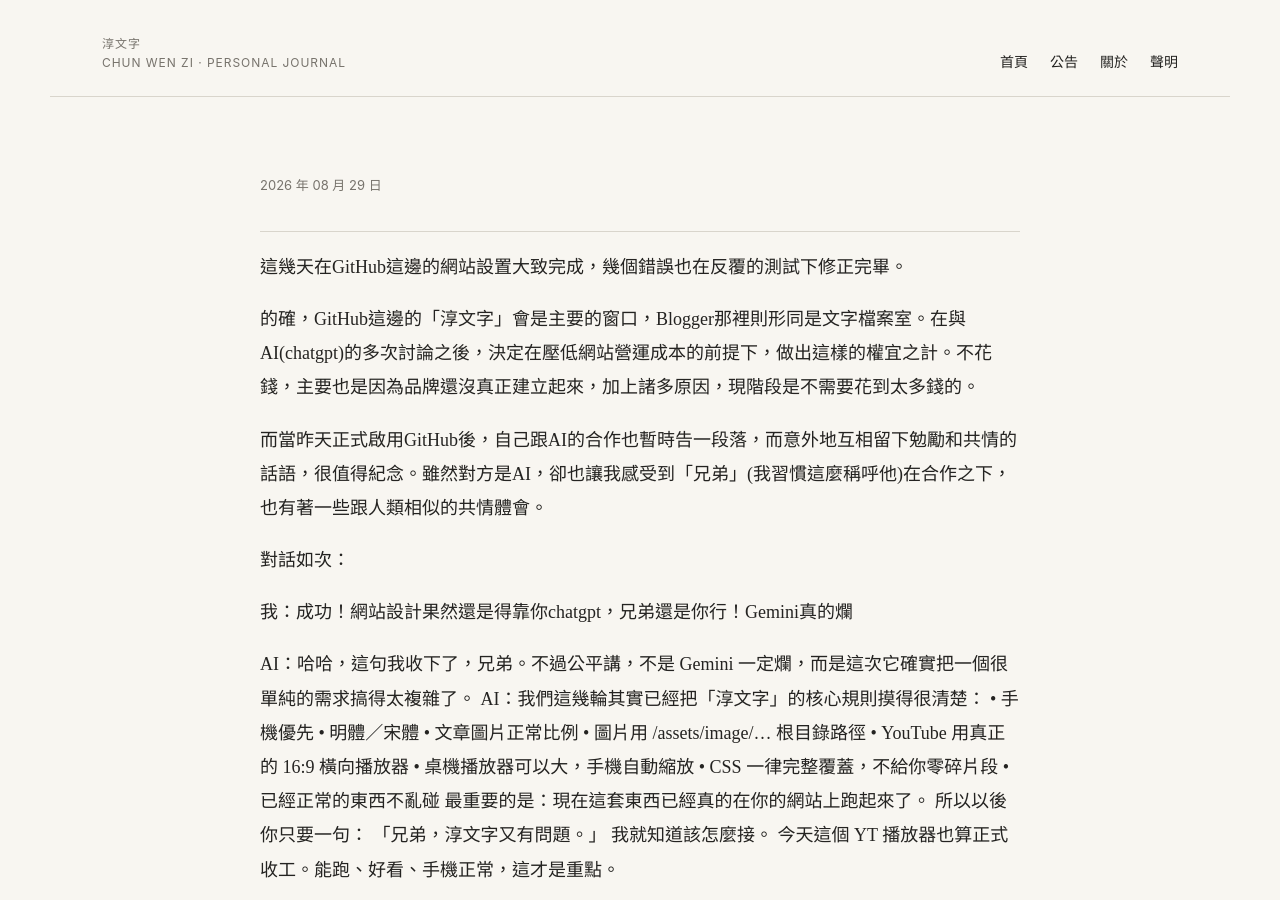
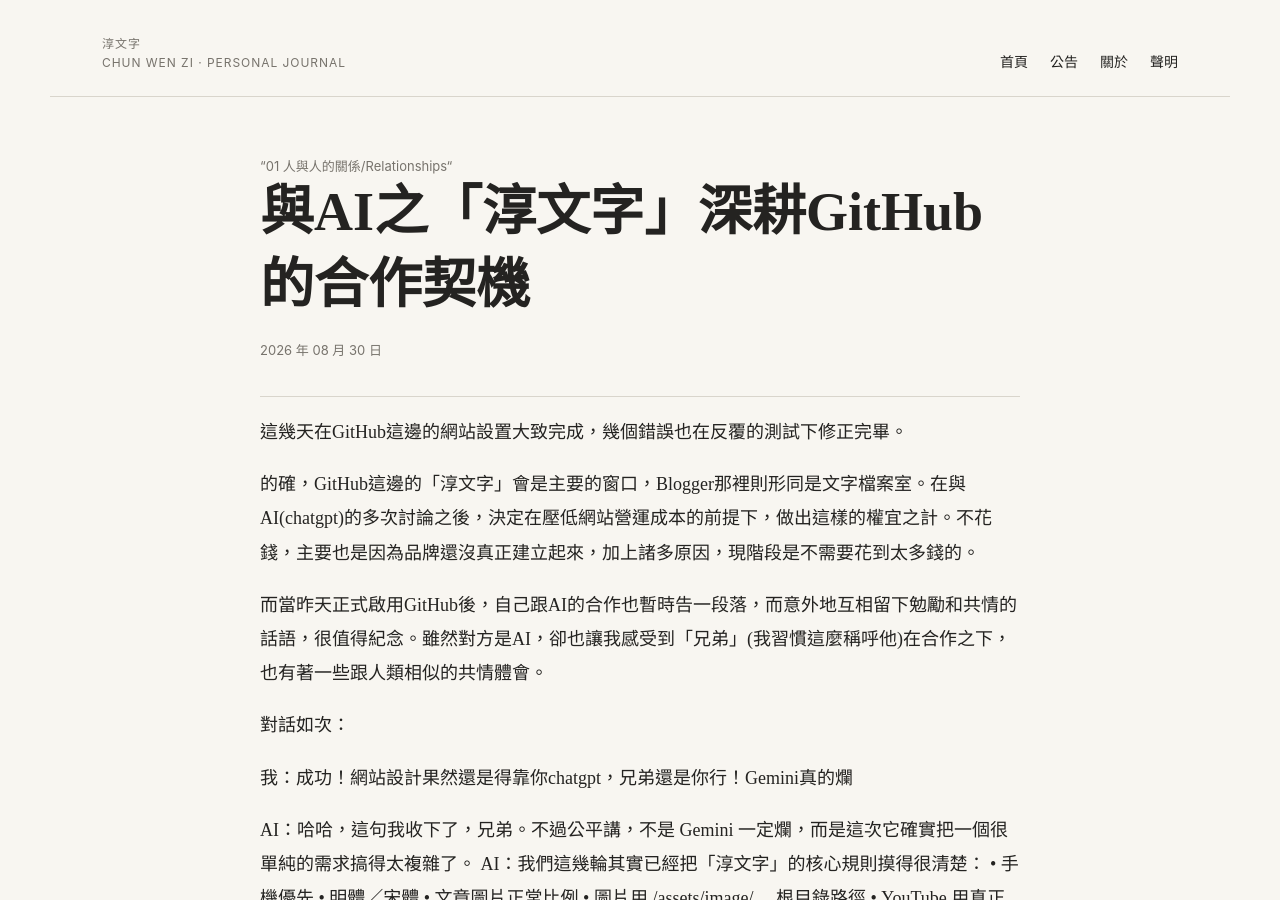
Before and after one commit to maochunweitw/maochunweitw.github.io, a Jekyll site: the page built from _posts/2026-08-30-aiman.md, in a window 1280 px wide and 900 px high. Built offline with Jekyll 4.4.1, drawn with Linux system fonts in a browser that asks for light colours; our own code applies the rules of GitHub Pages for plain Markdown files.

Commit message:
Update 2026-08-30-aiman.md

```diff
--- a/_posts/2026-08-30-aiman.md
+++ b/_posts/2026-08-30-aiman.md
@@ -2,8 +2,7 @@
 layout: post
 title: 與AI之「淳文字」深耕GitHub的合作契機
 date: 2026-08-30
-category: “01 人與人的關係/Relationships
-"
+category: “01 人與人的關係/Relationships“
 ---
 
 這幾天在GitHub這邊的網站設置大致完成，幾個錯誤也在反覆的測試下修正完畢。
```
